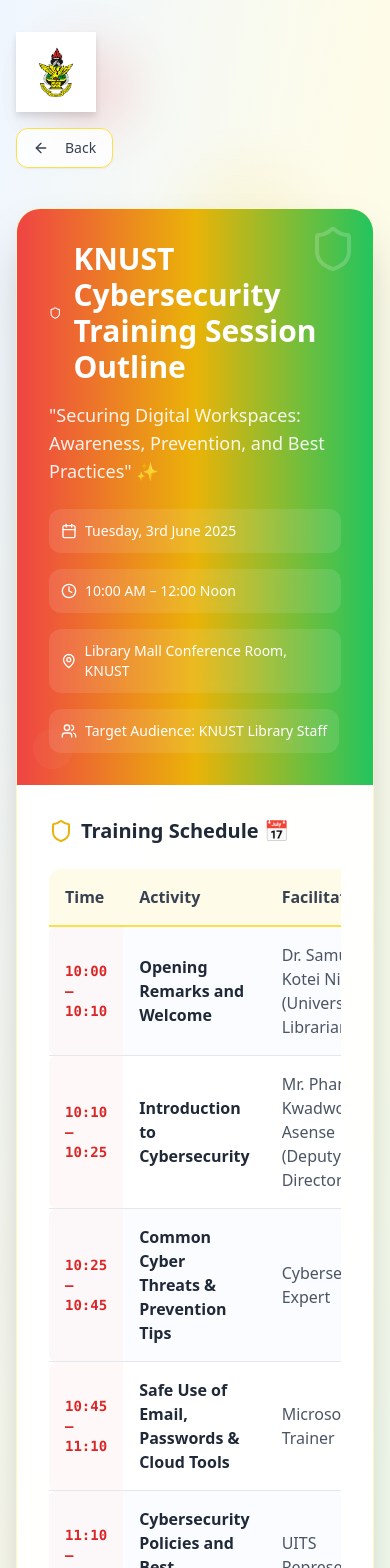
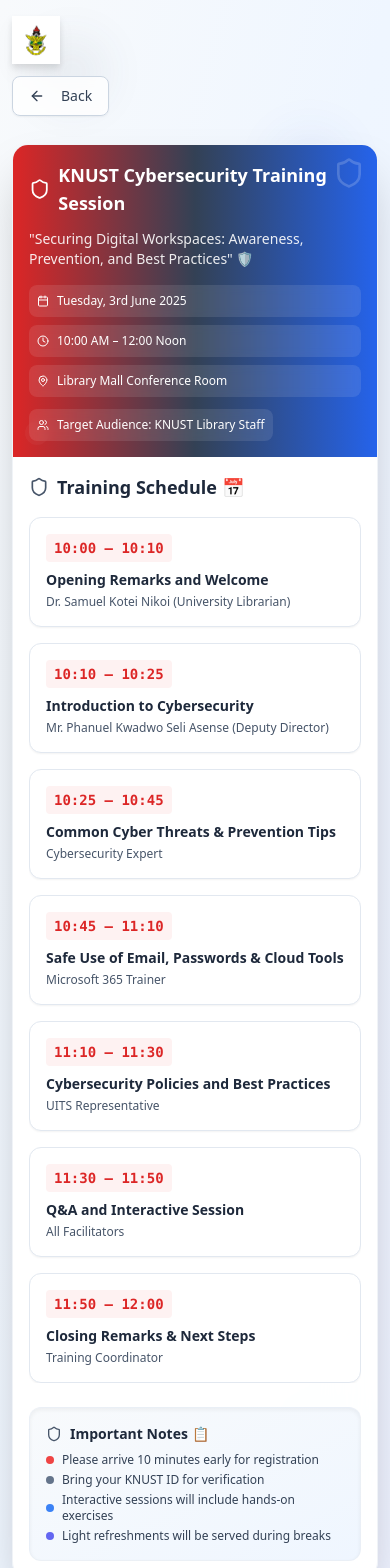
Before and after one commit to mceddiejnr/knustcybertraining, a React (Vite) app: page /program in a window 390 px wide. Shown: the top 1568 px of the page. Built offline with nearby package versions, Linux system fonts and the light colour scheme.

Commit message:
Refactor: Improve mobile responsiveness and design
- Updated the design to be more professional and mobile-friendly.
- Adjusted color scheme and layout for better user experience.

```diff
--- a/src/components/SuccessMessage.tsx
+++ b/src/components/SuccessMessage.tsx
@@ -1,6 +1,6 @@
 
 import { Button } from "@/components/ui/button";
-import { CheckCircle, Sparkles, ArrowRight } from "lucide-react";
+import { CheckCircle, Shield, ArrowRight } from "lucide-react";
 
 interface SuccessMessageProps {
   attendeeName: string;
@@ -9,55 +9,55 @@ interface SuccessMessageProps {
 
 const SuccessMessage = ({ attendeeName, onViewProgram }: SuccessMessageProps) => {
   return (
-    <div className="min-h-screen flex items-center justify-center p-6 relative">
+    <div className="min-h-screen flex items-center justify-center p-4 sm:p-6 relative">
       {/* KNUST Logo */}
-      <div className="absolute top-8 left-8">
+      <div className="absolute top-4 sm:top-8 left-4 sm:left-8">
         <img
           src="/lovable-uploads/edb649cb-0092-4609-a197-946f2fe735de.png"
           alt="KNUST Logo"
-          className="h-20 w-auto drop-shadow-lg"
+          className="h-12 sm:h-16 md:h-20 w-auto drop-shadow-lg"
         />
       </div>
 
-      <div className="max-w-md w-full bg-white/95 backdrop-blur-xl rounded-3xl shadow-2xl border border-yellow-200/50 p-8 text-center relative overflow-hidden">
-        {/* Elegant gradient border effect */}
-        <div className="absolute inset-0 rounded-3xl bg-gradient-to-r from-green-200/20 via-yellow-200/20 to-blue-200/20 blur-xl"></div>
+      <div className="max-w-sm sm:max-w-md w-full bg-white/95 backdrop-blur-xl rounded-2xl sm:rounded-3xl shadow-2xl border border-slate-200/50 p-6 sm:p-8 text-center relative overflow-hidden">
+        {/* Professional gradient border effect */}
+        <div className="absolute inset-0 rounded-2xl sm:rounded-3xl bg-gradient-to-r from-green-200/20 via-slate-200/20 to-blue-200/20 blur-xl"></div>
 
         <div className="relative z-10">
-          <div className="mb-8">
-            <div className="flex justify-center mb-6">
-              <div className="p-4 bg-gradient-to-br from-green-400 to-emerald-500 rounded-full shadow-lg relative animate-pulse">
-                <CheckCircle className="w-12 h-12 text-white" />
-                {/* Cute sparkles around success icon */}
-                <div className="absolute -top-2 -right-2 w-6 h-6 bg-gradient-to-br from-yellow-400 to-amber-400 rounded-full flex items-center justify-center shadow-lg">
-                  <Sparkles className="w-4 h-4 text-white" />
+          <div className="mb-6 sm:mb-8">
+            <div className="flex justify-center mb-4 sm:mb-6">
+              <div className="p-3 sm:p-4 bg-gradient-to-br from-green-600 to-emerald-600 rounded-full shadow-lg relative animate-pulse">
+                <CheckCircle className="w-8 h-8 sm:w-10 sm:h-10 md:w-12 md:h-12 text-white" />
+                {/* Professional accent */}
+                <div className="absolute -top-1 -right-1 w-4 h-4 sm:w-5 sm:h-5 md:w-6 md:h-6 bg-gradient-to-br from-blue-500 to-blue-600 rounded-full flex items-center justify-center shadow-lg">
+                  <Shield className="w-2 h-2 sm:w-3 sm:h-3 text-white" />
                 </div>
               </div>
             </div>
 
-            <h2 className="text-2xl font-bold text-gray-800 mb-3 bg-gradient-to-r from-green-600 via-blue-600 to-red-600 bg-clip-text text-transparent">
-              Welcome, {attendeeName}! 🎉
+            <h2 className="text-xl sm:text-2xl font-bold text-slate-800 mb-2 sm:mb-3 bg-gradient-to-r from-green-600 via-slate-700 to-blue-600 bg-clip-text text-transparent">
+              Welcome, {attendeeName}! 🎯
             </h2>
 
-            <div className="bg-gradient-to-br from-green-50 to-emerald-50 rounded-2xl p-4 mb-6 border border-green-200/50 shadow-inner">
-              <p className="text-green-700 font-semibold">
-                Thank you for joining KNUST's cybersecurity training! Your attendance has been recorded. ✅
+            <div className="bg-gradient-to-br from-green-50 to-emerald-50 rounded-xl sm:rounded-2xl p-3 sm:p-4 mb-4 sm:mb-6 border border-green-200/50 shadow-inner">
+              <p className="text-green-700 font-semibold text-sm sm:text-base">
+                Registration successful! Your attendance has been recorded for today's cybersecurity training session. ✅
               </p>
             </div>
 
-            <p className="text-gray-600 font-medium">
-              You're all set for today's cybersecurity training session at KNUST Library.
-              Ready to explore what we have planned for you? 🌟
+            <p className="text-slate-600 font-medium text-sm sm:text-base">
+              You're now registered for the KNUST cybersecurity training program.
+              Ready to enhance your digital security knowledge? 🛡️
             </p>
           </div>
 
           <Button
             onClick={onViewProgram}
-            className="w-full bg-gradient-to-r from-blue-500 via-green-500 to-yellow-500 hover:from-blue-600 hover:via-green-600 hover:to-yellow-600 text-white py-4 rounded-2xl transition-all duration-300 transform hover:scale-105 flex items-center justify-center space-x-2 font-semibold text-lg shadow-lg"
+            className="w-full bg-gradient-to-r from-blue-600 via-slate-600 to-green-600 hover:from-blue-700 hover:via-slate-700 hover:to-green-700 text-white py-3 sm:py-4 rounded-xl sm:rounded-2xl transition-all duration-300 transform hover:scale-105 flex items-center justify-center space-x-2 font-semibold text-base sm:text-lg shadow-lg"
           >
-            <span>Next</span>
-            <ArrowRight className="w-5 h-5" />
-            <Sparkles className="w-5 h-5" />
+            <span>View Program</span>
+            <ArrowRight className="w-4 h-4 sm:w-5 sm:h-5" />
+            <Shield className="w-4 h-4 sm:w-5 sm:h-5" />
           </Button>
         </div>
       </div>
--- a/src/pages/Program.tsx
+++ b/src/pages/Program.tsx
@@ -42,106 +42,108 @@ const Program = () => {
   ];
 
   return (
-    <div className="min-h-screen bg-gradient-to-br from-blue-50 via-yellow-50 to-green-50 py-8 px-4 relative overflow-hidden">
-      {/* Elegant floating elements */}
-      <div className="absolute inset-0 opacity-15">
-        <div className="absolute top-10 left-10 w-24 h-24 bg-gradient-to-br from-red-400 to-red-500 rounded-full blur-xl animate-pulse"></div>
-        <div className="absolute top-40 right-20 w-32 h-32 bg-gradient-to-br from-yellow-400 to-amber-400 rounded-full blur-xl animate-pulse delay-1000"></div>
-        <div className="absolute bottom-20 left-1/4 w-28 h-28 bg-gradient-to-br from-green-400 to-emerald-400 rounded-full blur-xl animate-pulse delay-2000"></div>
-        <div className="absolute bottom-40 right-10 w-20 h-20 bg-gradient-to-br from-blue-400 to-cyan-400 rounded-full blur-xl animate-pulse delay-500"></div>
+    <div className="min-h-screen bg-gradient-to-br from-slate-50 via-blue-50 to-indigo-50 py-4 sm:py-8 px-3 sm:px-4 relative overflow-hidden">
+      {/* Professional background elements */}
+      <div className="absolute inset-0 opacity-10">
+        <div className="absolute top-10 left-10 w-16 sm:w-24 h-16 sm:h-24 bg-gradient-to-br from-slate-600 to-slate-700 rounded-full blur-xl animate-pulse"></div>
+        <div className="absolute top-32 sm:top-40 right-10 sm:right-20 w-20 sm:w-32 h-20 sm:h-32 bg-gradient-to-br from-blue-600 to-indigo-600 rounded-full blur-xl animate-pulse delay-1000"></div>
+        <div className="absolute bottom-20 left-1/4 w-18 sm:w-28 h-18 sm:h-28 bg-gradient-to-br from-red-600 to-red-700 rounded-full blur-xl animate-pulse delay-2000"></div>
+        <div className="absolute bottom-32 sm:bottom-40 right-10 w-14 sm:w-20 h-14 sm:h-20 bg-gradient-to-br from-slate-500 to-slate-600 rounded-full blur-xl animate-pulse delay-500"></div>
       </div>
 
-      <div className="max-w-4xl mx-auto relative z-10">
-        <div className="mb-6">
+      <div className="max-w-5xl mx-auto relative z-10">
+        <div className="mb-4 sm:mb-6">
           {/* KNUST Logo */}
-          <div className="mb-4">
+          <div className="mb-3 sm:mb-4">
             <img
               src="/lovable-uploads/edb649cb-0092-4609-a197-946f2fe735de.png"
               alt="KNUST Logo"
-              className="h-20 w-auto drop-shadow-lg"
+              className="h-12 sm:h-16 md:h-20 w-auto drop-shadow-lg"
             />
           </div>
           <Button
             onClick={() => window.history.back()}
             variant="outline"
-            className="mb-4 bg-white/80 border-yellow-300 text-gray-700 hover:bg-yellow-50 hover:border-yellow-400 backdrop-blur-sm rounded-xl shadow-sm"
+            className="mb-3 sm:mb-4 bg-white/80 border-slate-300 text-slate-700 hover:bg-slate-50 hover:border-slate-400 backdrop-blur-sm rounded-lg sm:rounded-xl shadow-sm text-sm sm:text-base"
           >
-            <ArrowLeft className="w-4 h-4 mr-2" />
+            <ArrowLeft className="w-3 h-3 sm:w-4 sm:h-4 mr-2" />
             Back
           </Button>
         </div>
 
-        <div className="bg-white/95 backdrop-blur-xl rounded-3xl shadow-2xl border border-yellow-200/50 overflow-hidden">
-          <div className="bg-gradient-to-r from-red-500 via-yellow-500 to-green-500 text-white p-8 relative overflow-hidden">
+        <div className="bg-white/95 backdrop-blur-xl rounded-2xl sm:rounded-3xl shadow-2xl border border-slate-200/50 overflow-hidden">
+          <div className="bg-gradient-to-r from-red-600 via-slate-700 to-blue-600 text-white p-4 sm:p-6 lg:p-8 relative overflow-hidden">
             {/* Header background pattern */}
             <div className="absolute inset-0 opacity-20">
-              <Shield className="absolute top-4 right-4 w-12 h-12 text-white animate-pulse" />
-              <div className="absolute bottom-4 left-4 w-10 h-10 bg-white/20 rounded-full animate-pulse"></div>
+              <Shield className="absolute top-3 sm:top-4 right-3 sm:right-4 w-8 h-8 sm:w-10 sm:h-10 lg:w-12 lg:h-12 text-white animate-pulse" />
+              <div className="absolute bottom-3 sm:bottom-4 left-3 sm:left-4 w-6 h-6 sm:w-8 sm:h-8 lg:w-10 lg:h-10 bg-white/20 rounded-full animate-pulse"></div>
             </div>
 
             <div className="relative z-10">
-              <div className="flex items-center space-x-3 mb-4">
-                <Shield className="w-8 h-8 text-white" />
-                <h1 className="text-3xl font-bold">
-                  KNUST Cybersecurity Training Session Outline
+              <div className="flex items-center space-x-2 sm:space-x-3 mb-3 sm:mb-4">
+                <Shield className="w-6 h-6 sm:w-7 sm:h-7 lg:w-8 lg:h-8 text-white" />
+                <h1 className="text-lg sm:text-2xl lg:text-3xl font-bold">
+                  KNUST Cybersecurity Training Session
                 </h1>
               </div>
-              <p className="text-white/90 text-lg mb-6 font-medium">
-                "Securing Digital Workspaces: Awareness, Prevention, and Best Practices" ✨
+              <p className="text-white/90 text-sm sm:text-base lg:text-lg mb-4 sm:mb-6 font-medium">
+                "Securing Digital Workspaces: Awareness, Prevention, and Best Practices" 🛡️
               </p>
 
-              <div className="grid md:grid-cols-3 gap-4 text-sm">
-                <div className="flex items-center space-x-2 bg-white/10 rounded-xl p-3 backdrop-blur-sm">
-                  <Calendar className="w-4 h-4" />
+              <div className="grid grid-cols-1 sm:grid-cols-2 lg:grid-cols-3 gap-2 sm:gap-4 text-xs sm:text-sm">
+                <div className="flex items-center space-x-2 bg-white/10 rounded-lg sm:rounded-xl p-2 sm:p-3 backdrop-blur-sm">
+                  <Calendar className="w-3 h-3 sm:w-4 sm:h-4 flex-shrink-0" />
                   <span className="font-medium">Tuesday, 3rd June 2025</span>
                 </div>
-                <div className="flex items-center space-x-2 bg-white/10 rounded-xl p-3 backdrop-blur-sm">
-                  <Clock className="w-4 h-4" />
+                <div className="flex items-center space-x-2 bg-white/10 rounded-lg sm:rounded-xl p-2 sm:p-3 backdrop-blur-sm">
+                  <Clock className="w-3 h-3 sm:w-4 sm:h-4 flex-shrink-0" />
                   <span className="font-medium">10:00 AM – 12:00 Noon</span>
                 </div>
-                <div className="flex items-center space-x-2 bg-white/10 rounded-xl p-3 backdrop-blur-sm">
-                  <MapPin className="w-4 h-4" />
-                  <span className="font-medium">Library Mall Conference Room, KNUST</span>
+                <div className="flex items-center space-x-2 bg-white/10 rounded-lg sm:rounded-xl p-2 sm:p-3 backdrop-blur-sm sm:col-span-2 lg:col-span-1">
+                  <MapPin className="w-3 h-3 sm:w-4 sm:h-4 flex-shrink-0" />
+                  <span className="font-medium">Library Mall Conference Room</span>
                 </div>
               </div>
 
-              <div className="mt-4 flex items-center space-x-2 text-sm bg-white/10 rounded-xl p-3 inline-flex backdrop-blur-sm">
-                <Users className="w-4 h-4" />
+              <div className="mt-3 sm:mt-4 flex items-center space-x-2 text-xs sm:text-sm bg-white/10 rounded-lg sm:rounded-xl p-2 sm:p-3 inline-flex backdrop-blur-sm">
+                <Users className="w-3 h-3 sm:w-4 sm:h-4 flex-shrink-0" />
                 <span className="font-medium">Target Audience: KNUST Library Staff</span>
               </div>
             </div>
           </div>
 
-          <div className="p-8">
-            <h2 className="text-xl font-bold text-gray-800 mb-6 flex items-center space-x-2">
-              <Shield className="w-6 h-6 text-yellow-500" />
+          <div className="p-4 sm:p-6 lg:p-8">
+            <h2 className="text-lg sm:text-xl font-bold text-slate-800 mb-4 sm:mb-6 flex items-center space-x-2">
+              <Shield className="w-5 h-5 sm:w-6 sm:h-6 text-slate-600" />
               <span>Training Schedule 📅</span>
             </h2>
 
             <div className="overflow-x-auto">
+              <div className="min-w-full">
+                <div className="hidden sm:block">
                   <table className="w-full">
                     <thead>
-                  <tr className="border-b-2 border-yellow-300">
-                    <th className="text-left py-4 px-4 font-bold text-gray-700 bg-yellow-50 rounded-tl-xl">Time</th>
-                    <th className="text-left py-4 px-4 font-bold text-gray-700 bg-yellow-50">Activity</th>
-                    <th className="text-left py-4 px-4 font-bold text-gray-700 bg-yellow-50 rounded-tr-xl">Facilitator</th>
+                      <tr className="border-b-2 border-slate-300">
+                        <th className="text-left py-3 sm:py-4 px-2 sm:px-4 font-bold text-slate-700 bg-slate-50 rounded-tl-xl text-sm sm:text-base">Time</th>
+                        <th className="text-left py-3 sm:py-4 px-2 sm:px-4 font-bold text-slate-700 bg-slate-50 text-sm sm:text-base">Activity</th>
+                        <th className="text-left py-3 sm:py-4 px-2 sm:px-4 font-bold text-slate-700 bg-slate-50 rounded-tr-xl text-sm sm:text-base">Facilitator</th>
                       </tr>
                     </thead>
                     <tbody>
                       {scheduleItems.map((item, index) => (
                         <tr
                           key={index}
-                      className={`border-b border-gray-200 hover:bg-gradient-to-r hover:from-yellow-50 hover:to-green-50 transition-all duration-200 ${
-                        index % 2 === 0 ? 'bg-blue-50/30' : 'bg-white'
+                          className={`border-b border-slate-200 hover:bg-gradient-to-r hover:from-slate-50 hover:to-blue-50 transition-all duration-200 ${
+                            index % 2 === 0 ? 'bg-slate-50/30' : 'bg-white'
                           }`}
                         >
-                      <td className="py-4 px-4 font-mono text-sm text-red-600 font-bold bg-red-50/50 rounded-l-lg">
+                          <td className="py-3 sm:py-4 px-2 sm:px-4 font-mono text-xs sm:text-sm text-red-600 font-bold bg-red-50/50 rounded-l-lg">
                             {item.time}
                           </td>
-                      <td className="py-4 px-4 font-semibold text-gray-800">
+                          <td className="py-3 sm:py-4 px-2 sm:px-4 font-semibold text-slate-800 text-sm sm:text-base">
                             {item.activity}
                           </td>
-                      <td className="py-4 px-4 text-gray-600 font-medium">
+                          <td className="py-3 sm:py-4 px-2 sm:px-4 text-slate-600 font-medium text-sm sm:text-base">
                             {item.facilitator}
                           </td>
                         </tr>
@@ -150,26 +152,47 @@ const Program = () => {
                   </table>
                 </div>
 
-            <div className="mt-8 bg-gradient-to-br from-blue-50 to-green-50 rounded-2xl p-6 border border-yellow-200/50 shadow-inner">
-              <h3 className="font-bold text-gray-800 mb-3 flex items-center space-x-2">
-                <Shield className="w-5 h-5 text-green-500" />
-                <span>Important Notes 📋</span>
+                {/* Mobile view */}
+                <div className="sm:hidden space-y-4">
+                  {scheduleItems.map((item, index) => (
+                    <div key={index} className="bg-white border border-slate-200 rounded-xl p-4 shadow-sm">
+                      <div className="flex justify-between items-start mb-2">
+                        <span className="font-mono text-sm text-red-600 font-bold bg-red-50 px-2 py-1 rounded">
+                          {item.time}
+                        </span>
+                      </div>
+                      <h3 className="font-semibold text-slate-800 mb-1 text-sm">
+                        {item.activity}
                       </h3>
-              <ul className="text-gray-700 space-y-2 text-sm font-medium">
+                      <p className="text-slate-600 text-xs">
+                        {item.facilitator}
+                      </p>
+                    </div>
+                  ))}
+                </div>
+              </div>
+            </div>
+
+            <div className="mt-6 sm:mt-8 bg-gradient-to-br from-slate-50 to-blue-50 rounded-xl sm:rounded-2xl p-4 sm:p-6 border border-slate-200/50 shadow-inner">
+              <h3 className="font-bold text-slate-800 mb-2 sm:mb-3 flex items-center space-x-2">
+                <Shield className="w-4 h-4 sm:w-5 sm:h-5 text-slate-600" />
+                <span className="text-sm sm:text-base">Important Notes 📋</span>
+              </h3>
+              <ul className="text-slate-700 space-y-1 sm:space-y-2 text-xs sm:text-sm font-medium">
                 <li className="flex items-center space-x-2">
-                  <span className="w-2 h-2 bg-red-400 rounded-full"></span>
+                  <span className="w-2 h-2 bg-red-500 rounded-full flex-shrink-0"></span>
                   <span>Please arrive 10 minutes early for registration</span>
                 </li>
                 <li className="flex items-center space-x-2">
-                  <span className="w-2 h-2 bg-yellow-400 rounded-full"></span>
+                  <span className="w-2 h-2 bg-slate-500 rounded-full flex-shrink-0"></span>
                   <span>Bring your KNUST ID for verification</span>
                 </li>
                 <li className="flex items-center space-x-2">
-                  <span className="w-2 h-2 bg-green-400 rounded-full"></span>
+                  <span className="w-2 h-2 bg-blue-500 rounded-full flex-shrink-0"></span>
                   <span>Interactive sessions will include hands-on exercises</span>
                 </li>
                 <li className="flex items-center space-x-2">
-                  <span className="w-2 h-2 bg-blue-400 rounded-full"></span>
+                  <span className="w-2 h-2 bg-indigo-500 rounded-full flex-shrink-0"></span>
                   <span>Light refreshments will be served during breaks</span>
                 </li>
               </ul>
```
Also changed, not shown: src/components/QRCodeDisplay.tsx (+26 -26 lines), src/components/WelcomeMessage.tsx (+25 -25 lines), src/pages/Index.tsx (+9 -9 lines). Lines whose indentation alone changed are shown as unchanged.
